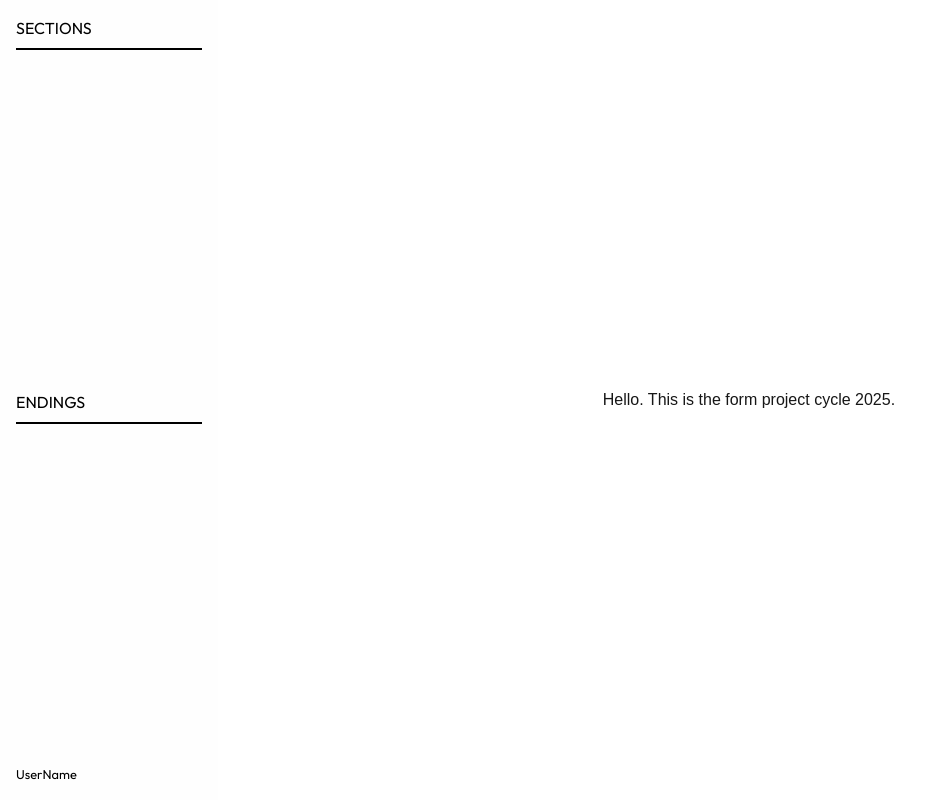
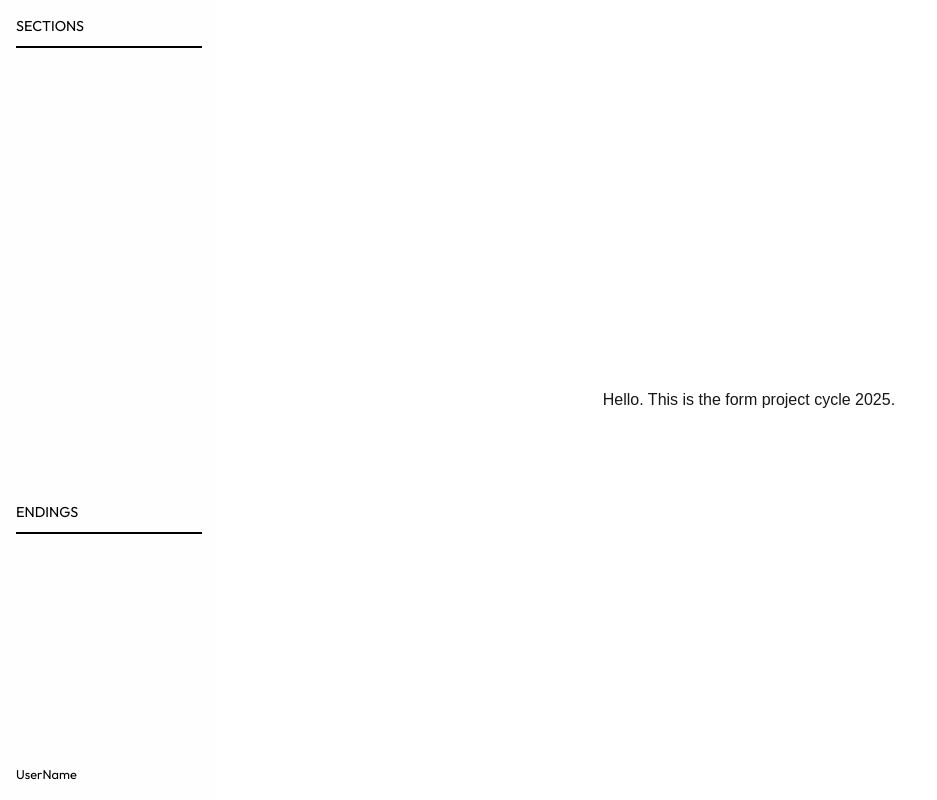
Before and after one commit to Chitransh2309/FORM-2025-ChitranshSaxena, a Next.js app: page / in a window 1280 px wide. Shown: the whole page, without its empty margins (0-937 px from the left). Built offline with nearby package versions, Linux system fonts and the light colour scheme.

Commit message:
pushed "endings" header down

```diff
--- a/src/app/components/left-panel.tsx
+++ b/src/app/components/left-panel.tsx
@@ -8,7 +8,7 @@ function LeftPanel() {
         <div className="section-divider"></div>
       </div>
 
-      <div className="end-page">
+      <div className="endings-content">
         <h4>ENDINGS</h4>
         <div className="section-divider"></div>
       </div>
--- a/src/app/form-builder.css
+++ b/src/app/form-builder.css
@@ -17,7 +17,7 @@
 }
 
 .section-content {
-  font-family: "Outfit", sans-serif;
+  font-size: 0.9rem;
 }
 
 .section-divider {
@@ -27,6 +27,11 @@
   margin: 0.5rem 0;
 }
 
+.endings-content {
+  margin-top: 14rem;
+  font-size: 0.9rem;
+}
+
 .username-footer {
   font-size: 0.8rem;
 }
```
